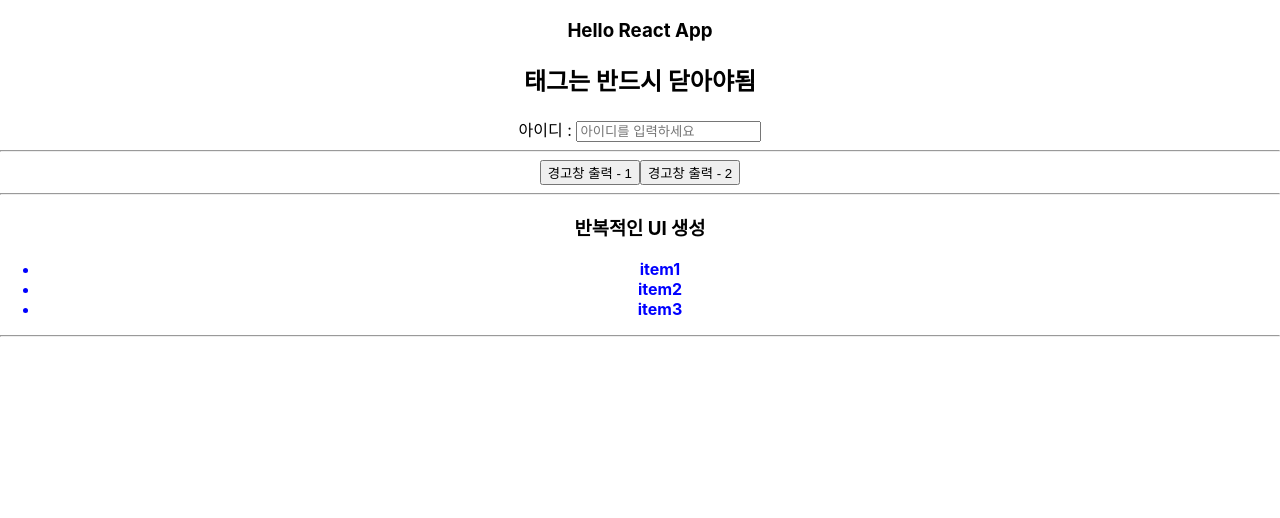
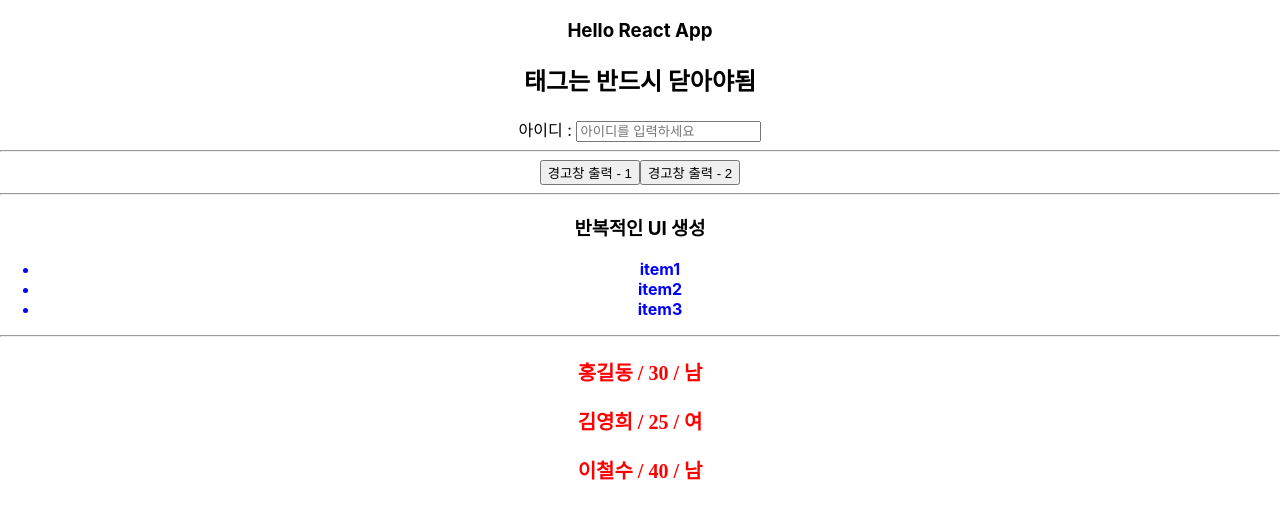
Before and after one commit to nam2626/KH_2025_04_REACT, a React (Create React App) app in the folder jsx/: page / in a window 1280 px wide. Shown: the top 518 px of the page. Built offline with nearby package versions, Linux system fonts and the light colour scheme.

Commit message:
css 적용

```diff
--- a/jsx/src/components/ComponentEx.jsx
+++ b/jsx/src/components/ComponentEx.jsx
@@ -1,3 +1,5 @@
+import '../css/style.css';
+
 export default function ComponentEx() {
     //이벤트 목록
     //https://react.dev/reference/react-dom/components/common#react-event-object
@@ -44,5 +46,12 @@ export default function ComponentEx() {
         </ul>
         <hr></hr>
         {/* 배열 출력 - 사용자 정보 */}
+        {
+            users.map((user, index) => (
+                <p key={index} className='bold'>
+                    {user.name} / {user.age} / {user.gender}
+                </p>
+            ))
+        }
     </div>;
 }
--- /dev/null
+++ b/jsx/src/css/style.css
@@ -0,0 +1,9 @@
+.bold{
+    font-weight: bold;
+}
+
+p{
+    color: red;
+    font-size: 20px;
+    font-family: '궁서체';
+}
```
